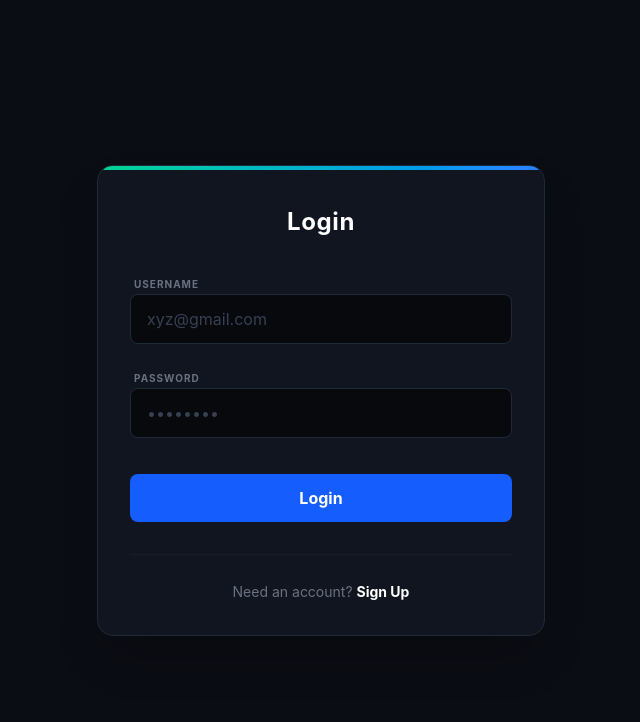
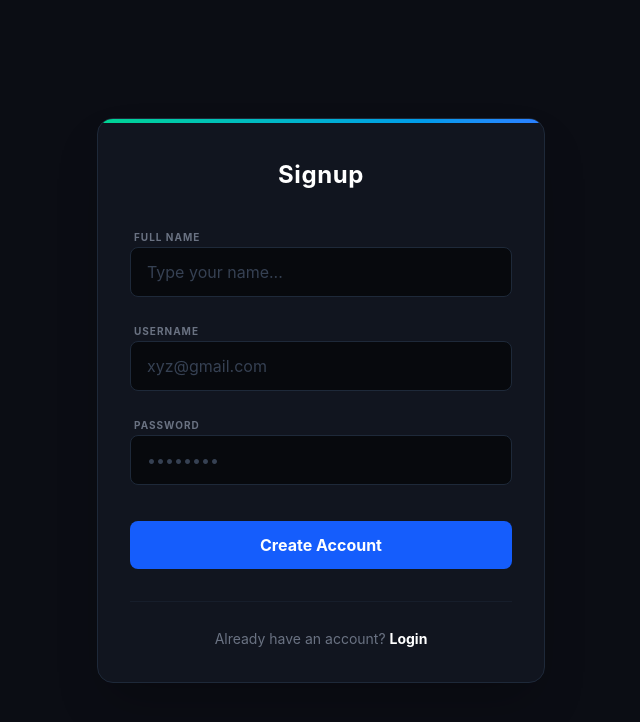
Before and after one commit to MysticForce12/GlideKeys, a React (Vite) app in the folder client/: page /register in a window 1280 px wide. Shown: the top 722 px of the page, without its empty margins (319-959 px from the left). Built offline with nearby package versions, Linux system fonts and the light colour scheme; no server answers.

Commit message:
refactor: consolidate auth UI and implement route wrappers for security

```diff
--- a/client/src/App.jsx
+++ b/client/src/App.jsx
@@ -1,8 +1,10 @@
 import { BrowserRouter, Routes, Route } from 'react-router-dom';
-import Login from './pages/Login';
+import AuthPage from './pages/AuthPage';
 import GameDashboard from './pages/GameDashboard';
 import Profile from './pages/Profile';
 import ProtectedRoute from './components/ProtectedRoute';
+import PublicRoute from './components/PublicRoute';
+
 
 function App() {
 
@@ -10,15 +12,25 @@ function App() {
     <BrowserRouter>
       <Routes>
 
-        {/* Temporary route to open GameDashboard for site visit */}
         <Route path="/" element={
           <ProtectedRoute>
             <GameDashboard />
           </ProtectedRoute>
         }/>
 
-        <Route path="/login" element={<Login />} />
-        <Route path="/register" element={<Login />} />
+        <Route path="/register" element={
+          <PublicRoute>
+            <AuthPage initialMode="register" />
+          </PublicRoute>
+
+        } />
+
+        <Route path="/login" element={
+          <PublicRoute>
+            <AuthPage initialMode="login" />
+          </PublicRoute>
+        }/>
+
         <Route path="/play" element={
           <ProtectedRoute>
             <GameDashboard />
--- /dev/null
+++ b/client/src/components/PublicRoute.jsx
@@ -0,0 +1,14 @@
+import { Navigate } from 'react-router-dom';
+
+const PublicRoute = ({ children }) => {
+
+    const token = localStorage.getItem('token');
+
+    if (token) {
+        return <Navigate to="/play" replace />;
+    }
+
+    return children;
+};
+
+export default PublicRoute;
--- a/client/src/pages/Login.jsx
+++ b/client/src/pages/AuthPage.jsx
@@ -1,15 +1,19 @@
-import { useState } from 'react';
+import { useState, useEffect } from 'react';
 import { useNavigate } from 'react-router-dom';
 import api from '../utils/api';
 
-const Login = () => {
+const AuthPage = ({ initialMode }) => {
 
-    const [isLogin, setIsLogin] = useState(true);
+    const [isLogin, setIsLogin] = useState(initialMode === 'login');
     const [username, setUsername] = useState("");
     const [password, setPassword] = useState("");
     const [name, setName] = useState("");
     const [error, setError] = useState("");
     const [loading, setLoading] = useState(false);
+
+    useEffect(() => {
+        setIsLogin(initialMode === 'login');
+    }, [initialMode]);
 
     const navigate = useNavigate();
 
@@ -128,4 +132,4 @@ const Login = () => {
     );
 };
 
-export default Login;
+export default AuthPage;
```
Also changed, not shown: 2 other files (tests, documents, lock files or other folders).
